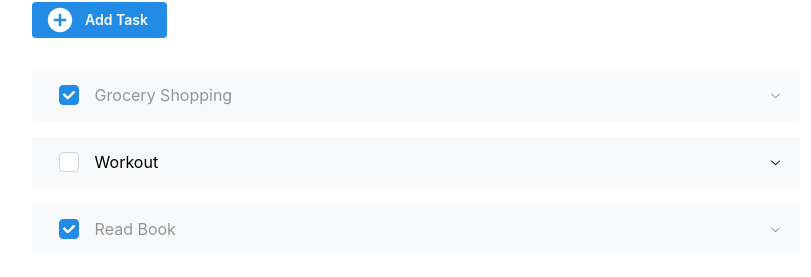
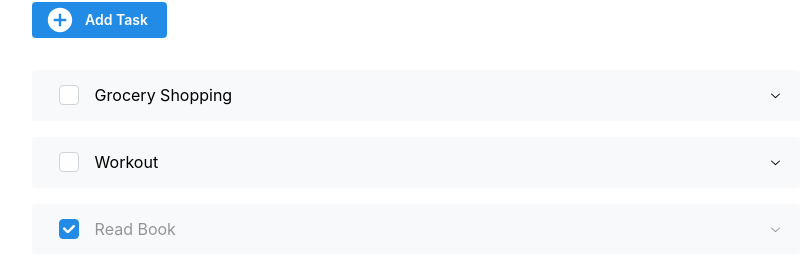
Before and after one commit to RadekMyska27/Malfini_ToDoList, a React (Vite) app in the folder Malfini_ToDoList/: page / in a window 1280 px wide. Shown: the part 135-412 px from the top of the page, without its empty margins (224-1035 px from the left). Built offline with nearby package versions, Linux system fonts and the light colour scheme.

Commit message:
code style

```diff
--- a/Malfini_ToDoList/src/App.tsx
+++ b/Malfini_ToDoList/src/App.tsx
@@ -1,7 +1,8 @@
 import "@mantine/core/styles.css";
-import { TodoListPage } from "./pages";
+
+import { AppContextProvider } from "./context/appContextProvider.tsx";
+import TodoListPage from "./pages/todoListPage.tsx";
 import styles from "./App.module.css";
-import { AppContextProvider } from "./context/appContextProvider.tsx";
 
 function App() {
   return (
--- /dev/null
+++ b/Malfini_ToDoList/src/components/headerWithAddButton/appHeader.tsx
@@ -0,0 +1,18 @@
+import { Center, Title } from "@mantine/core";
+
+import AddTaskSection from "../addTaskSection/addTaskSection.tsx";
+import styles from "./styles.module.css";
+import { ToDoListHeader } from "../../constants/components.ts";
+
+const AppHeader = () => {
+  return (
+    <div className={styles.appHeader}>
+      <Center>
+        <Title order={1}>{ToDoListHeader}</Title>
+      </Center>
+      <AddTaskSection />
+    </div>
+  );
+};
+
+export default AppHeader;
--- a/Malfini_ToDoList/src/components/headerWithAddButton/headerWithAddButton.tsx
+++ /dev/null
@@ -1,25 +0,0 @@
-import { Flex, Title } from "@mantine/core";
-import { useDisclosure } from "@mantine/hooks";
-
-import { ToDoListHeader } from "../../constants";
-import styles from "./styles.module.css";
-import AddTaskSection from "../addTaskSection/addTaskSection.tsx";
-
-export interface IHeaderWithAddButtonData {}
-
-const HeaderWithAddButton = (data: IHeaderWithAddButtonData) => {
-  const [opened, { open, close }] = useDisclosure(false);
-
-  return (
-    <>
-      <div className={styles.headerWithAddButton}>
-        <Flex justify="flex-start" align="center" direction="column" gap="xl">
-          <Title order={1}>{ToDoListHeader}</Title>
-        </Flex>
-        <AddTaskSection />
-      </div>
-    </>
-  );
-};
-
-export default HeaderWithAddButton;
--- a/Malfini_ToDoList/src/components/headerWithAddButton/styles.module.css
+++ b/Malfini_ToDoList/src/components/headerWithAddButton/styles.module.css
@@ -1,3 +1,3 @@
-.headerWithAddButton {
+.appHeader {
     width: 100%;
 }
--- a/Malfini_ToDoList/src/components/index.tsx
+++ /dev/null
@@ -1 +0,0 @@
-export * from "./headerWithAddButton/headerWithAddButton.tsx";
--- a/Malfini_ToDoList/src/components/toDosList/toDosList.tsx
+++ b/Malfini_ToDoList/src/components/toDosList/toDosList.tsx
@@ -1,36 +1,31 @@
 import { Accordion, Center, Checkbox } from "@mantine/core";
 
-import styles from "./styles.module.css";
 import { useAppContext } from "../../context/appContext.tsx";
 import { IToDoTask } from "../../services/models.ts";
+import styles from "./styles.module.css";
 
-export interface IToDosListData {}
-
-const ToDosList = (data: IToDosListData) => {
-  const { todoTasks } = useAppContext();
-
-  const items = todoTasks.map((item) => (
-    <Accordion.Item key={item.value} value={item.value}>
-      <AccordionControl todoTask={item} />
-      <AccordionPanel description={item.description} />
-    </Accordion.Item>
-  ));
-
+const ToDosList = () => {
   return (
     <Center className={styles.todoList}>
-      <Accordion
-        className={styles.task}
-        variant="separated"
-        loop={false}
-        multiple
-      >
-        {items}
+      <Accordion className={styles.task} variant="separated" multiple>
+        <TodoTasks />
       </Accordion>
     </Center>
   );
 };
 
 export default ToDosList;
+
+const TodoTasks = () => {
+  const { todoTasks } = useAppContext();
+
+  return todoTasks.map((item) => (
+    <Accordion.Item key={item.value} value={item.value}>
+      <AccordionControl todoTask={item} />
+      <AccordionPanel description={item.description} />
+    </Accordion.Item>
+  ));
+};
 
 const AccordionControl = (data: { todoTask: IToDoTask }) => {
   const { markTaskAsDone } = useAppContext();
--- a/Malfini_ToDoList/src/constants/index.tsx
+++ /dev/null
@@ -1 +0,0 @@
-export * from "./components.ts";
--- a/Malfini_ToDoList/src/context/appContext.tsx
+++ b/Malfini_ToDoList/src/context/appContext.tsx
@@ -21,9 +21,7 @@ export const AppContext = createContext<IAppContext>({
 export const useAppContext = (): IAppContext => {
   const context = useContext(AppContext);
   if (!context) {
-    throw new Error(
-      "useChatAppContext must be used within an ChatAppContextProvider",
-    );
+    throw new Error("useAppContext must be used within an AppContextProvider");
   }
   return context;
 };
--- a/Malfini_ToDoList/src/pages/index.tsx
+++ /dev/null
@@ -1 +0,0 @@
-export * from "./todoListPage.tsx";
--- a/Malfini_ToDoList/src/pages/todoListPage.tsx
+++ b/Malfini_ToDoList/src/pages/todoListPage.tsx
@@ -1,11 +1,11 @@
 import { Center, Flex } from "@mantine/core";
 import styles from "./styles.module.css";
 import ToDosList from "../components/toDosList/toDosList.tsx";
-import HeaderWithAddButton from "../components/headerWithAddButton/headerWithAddButton.tsx";
+import AppHeader from "../components/headerWithAddButton/appHeader.tsx";
 
 export interface ITodoListData {}
 
-export const TodoListPage = (data: ITodoListData) => {
+const TodoListPage = () => {
   return (
     <Center>
       <Flex
@@ -16,9 +16,11 @@ export const TodoListPage = (data: ITodoListData) => {
         direction="column"
         wrap="nowrap"
       >
-        <HeaderWithAddButton />
+        <AppHeader />
         <ToDosList />
       </Flex>
     </Center>
   );
 };
+
+export default TodoListPage;
--- a/Malfini_ToDoList/src/services/getToDoTasks.ts
+++ b/Malfini_ToDoList/src/services/getToDoTasks.ts
@@ -11,7 +11,7 @@ const DummyTasks: IToDoTask[] = [
     id: 1,
     value: "Grocery Shopping",
     description: "Buy milk, bread, and eggs from the store",
-    isDone: true,
+    isDone: false,
   },
   {
     id: 2,
```
Also changed, not shown: Malfini_ToDoList/src/components/addTaskSection/addTaskSection.tsx (+7 -7 lines).
